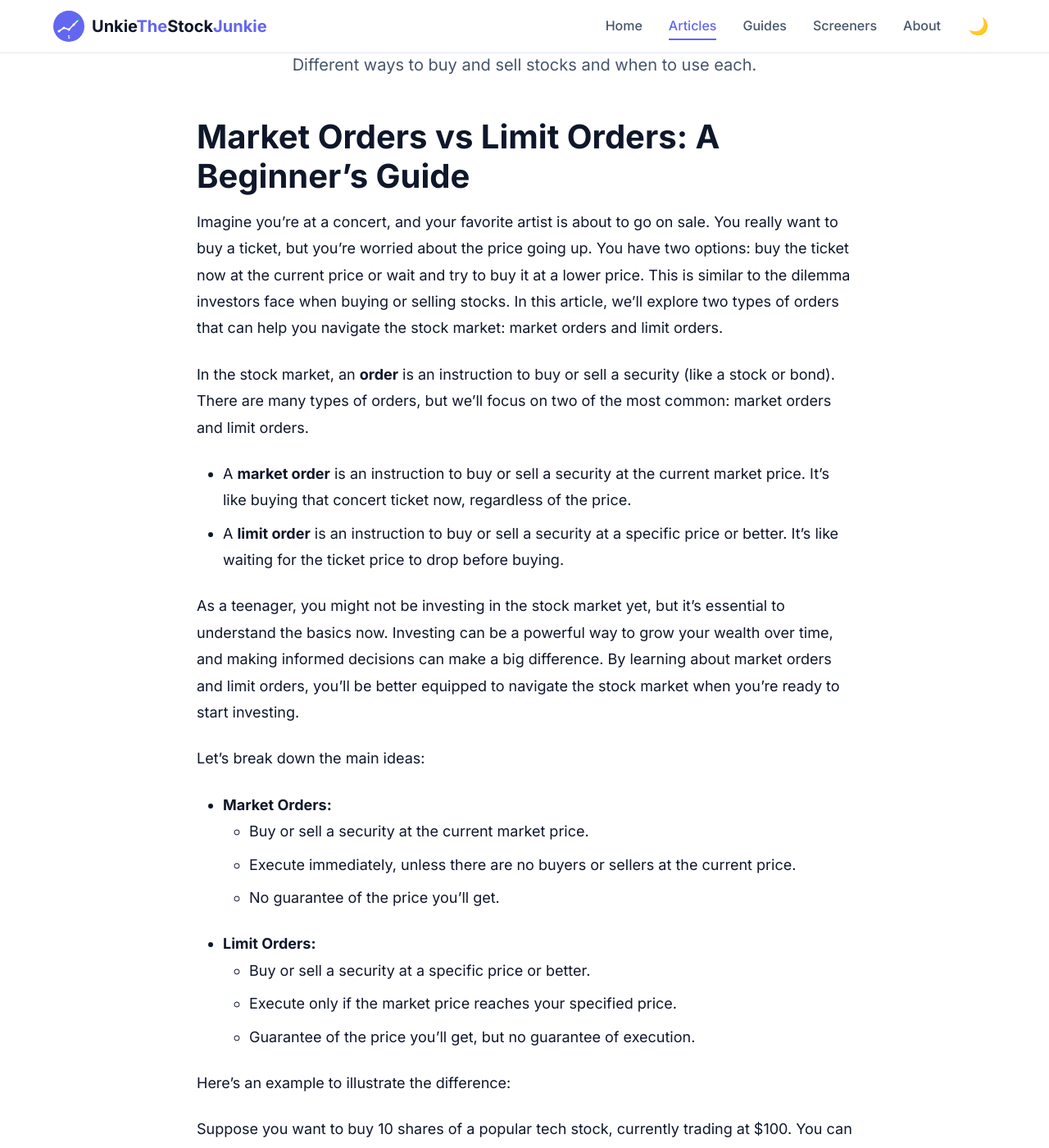
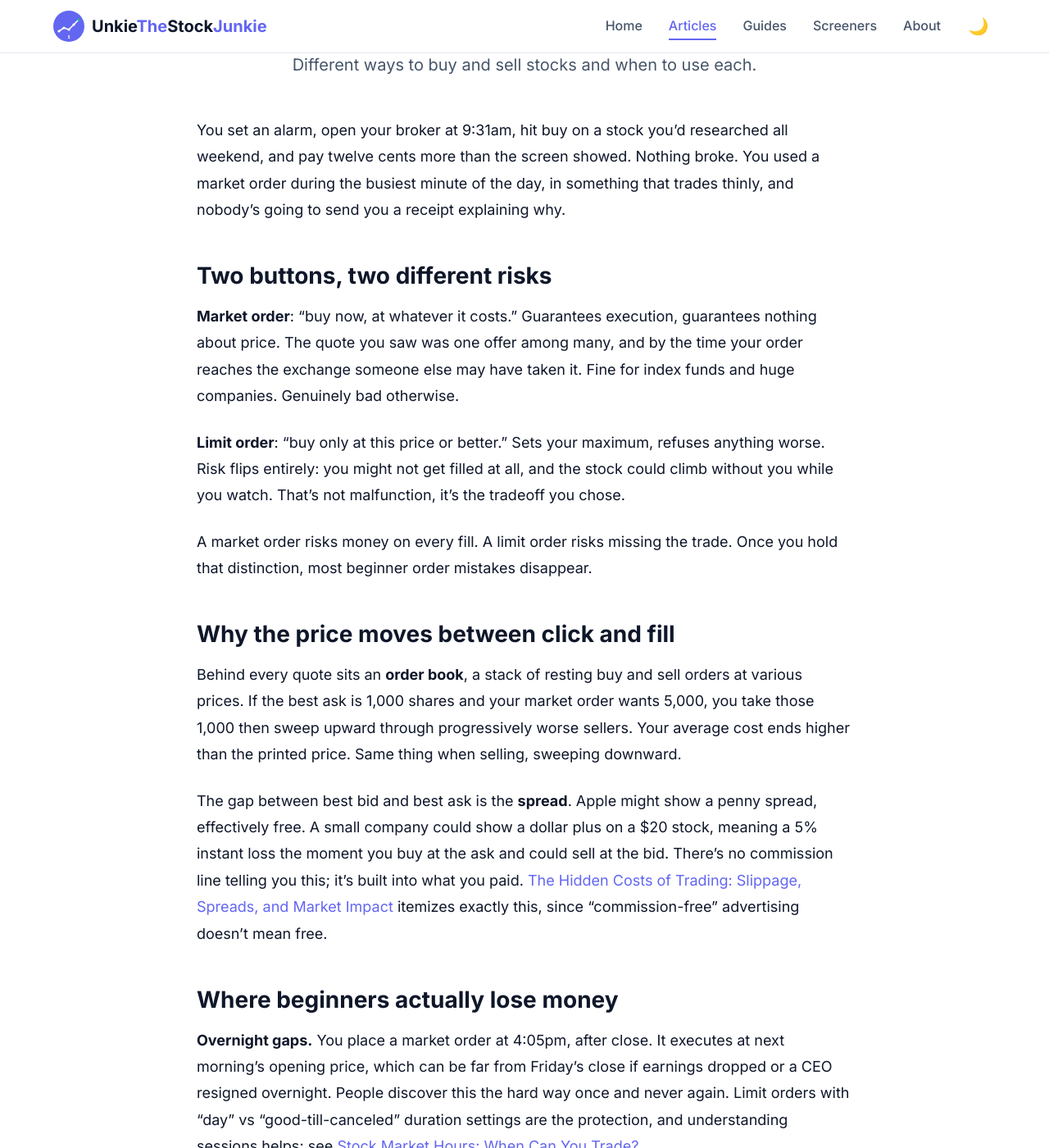
Before and after one commit to Decent-Software-LLC/unkiethestockjunkie.com, a Jekyll site: the page built from _articles/2026-03-25-market-orders-vs-limit-orders.md, in a window 1280 px wide and 1400 px high, scrolled down 1005 px. Shown: the whole window at 82% size. Built offline with Jekyll 4.4.1, drawn with Linux system fonts in a browser that asks for light colours; some of the changed text lies outside the part shown.

Commit message:
content: batch 4 -- crashes, financial-news literacy, order types; split article/guide slug checks
Three rewrites. The crashes piece drops invented probabilities (the old text assigned precise odds
like "40% chance of a 20% return" to stocks/bonds/real estate, which reads as quantified rigor while
being fabricated data -- worst kind on a finance site for minors) and keeps the four episodes with
durable mechanisms instead: margin calls forcing sales in 1929, correlations approaching one in 2008,
and 2020 proving behaviour rather than analysis decides outcomes. Notes that dot-com companies failing
did not make the internet a bad idea, since confusing overvaluation with a bad causally produced both
the buying and the total-exit mistake.

Financial-news piece rewritten around primary sources on EDGAR versus reaction content, including the
circularity where a report moves a stock and then becomes newsworthy because the stock moved, plus
concrete tells (adjectives doing argument's work, unnamed attribution, quarterly results framed as
surprise). Order-types piece covers book-sweeping, spread as invisible cost, overnight gaps from
post-close market orders, and why apps default to market orders: fills are visible, bad fills aren't.
Kept its existing quiz untouched after reading it -- the questions were already accurate.

verify-content.js bug: articles and guides slugs were merged into one set, so /articles/<guide-slug>/
passed while 404ing, which is how I nearly shipped exactly that link. Now two Sets keyed by prefix and
checked with .has() -- my first attempt used Set[n], undefined for every key, which failed all valid
links loudly enough to notice. Mutation-tested both directions.

```diff
--- a/_articles/2026-03-25-market-orders-vs-limit-orders.md
+++ b/_articles/2026-03-25-market-orders-vs-limit-orders.md
@@ -8,15 +8,6 @@ tags: ["order-types", "trading", "basics", "beginner"]
 image: "/assets/images/articles/market-orders-vs-limit-orders-1774436958149.jpg"
 image_credit: "Generated by NVIDIA FLUX.1-schnell"
 image_credit_url: "https://build.nvidia.com/black-forest-labs/flux_1-schnell"
-quiz:
-  - question: "You want to pay no more than $50 for a stock. Which order fits?"
-    options: ["Market order", "Limit order", "Stop loss", "Dividend order"]
-    answer: 1
-    why: "A limit order says 'this price or better' and simply won't fill above your number."
-  - question: "A market order guarantees you get the best possible price."
-    options: ["True", "False"]
-    answer: 1
-    why: "It guarantees speed, not price. You get whatever it costs right now, which can move against you between clicking and filling."
 related_articles:
   - title: "What is the S&P 500 and Why Should You Care?"
     url: "/articles/what-is-the-s-p-500-and-why-should-you-care/"
@@ -28,59 +19,43 @@ related_articles:
     url: "/articles/what-is-an-ipo-when-companies-go-public/"
     description: "How and why companies sell shares to the public for the first time."
 ---
-**Market Orders vs Limit Orders: A Beginner's Guide**
-=====================================================
 
-Imagine you're at a concert, and your favorite artist is about to go on sale. You really want to buy a ticket, but you're worried about the price going up. You have two options: buy the ticket now at the current price or wait and try to buy it at a lower price. This is similar to the dilemma investors face when buying or selling stocks. In this article, we'll explore two types of orders that can help you navigate the stock market: market orders and limit orders.
+You set an alarm, open your broker at 9:31am, hit buy on a stock you'd researched all weekend, and pay twelve cents more than the screen showed. Nothing broke. You used a market order during the busiest minute of the day, in something that trades thinly, and nobody's going to send you a receipt explaining why.
 
-In the stock market, an **order** is an instruction to buy or sell a security (like a stock or bond). There are many types of orders, but we'll focus on two of the most common: market orders and limit orders.
+## Two buttons, two different risks
 
-*   A **market order** is an instruction to buy or sell a security at the current market price. It's like buying that concert ticket now, regardless of the price.
-*   A **limit order** is an instruction to buy or sell a security at a specific price or better. It's like waiting for the ticket price to drop before buying.
+**Market order**: "buy now, at whatever it costs." Guarantees execution, guarantees nothing about price. The quote you saw was one offer among many, and by the time your order reaches the exchange someone else may have taken it. Fine for index funds and huge companies. Genuinely bad otherwise.
 
-As a teenager, you might not be investing in the stock market yet, but it's essential to understand the basics now. Investing can be a powerful way to grow your wealth over time, and making informed decisions can make a big difference. By learning about market orders and limit orders, you'll be better equipped to navigate the stock market when you're ready to start investing.
+**Limit order**: "buy only at this price or better." Sets your maximum, refuses anything worse. Risk flips entirely: you might not get filled at all, and the stock could climb without you while you watch. That's not malfunction, it's the tradeoff you chose.
 
-Let's break down the main ideas:
+A market order risks money on every fill. A limit order risks missing the trade. Once you hold that distinction, most beginner order mistakes disappear.
 
-*   **Market Orders:**
-    *   Buy or sell a security at the current market price.
-    *   Execute immediately, unless there are no buyers or sellers at the current price.
-    *   No guarantee of the price you'll get.
-*   **Limit Orders:**
-    *   Buy or sell a security at a specific price or better.
-    *   Execute only if the market price reaches your specified price.
-    *   Guarantee of the price you'll get, but no guarantee of execution.
+## Why the price moves between click and fill
 
-Here's an example to illustrate the difference:
+Behind every quote sits an **order book**, a stack of resting buy and sell orders at various prices. If the best ask is 1,000 shares and your market order wants 5,000, you take those 1,000 then sweep upward through progressively worse sellers. Your average cost ends higher than the printed price. Same thing when selling, sweeping downward.
 
-Suppose you want to buy 10 shares of a popular tech stock, currently trading at $100. You can place a market order, which would execute immediately at the current price of $100. Or, you can place a limit order to buy at $90, which would only execute if the price drops to $90 or lower.
+The gap between best bid and best ask is the **spread**. Apple might show a penny spread, effectively free. A small company could show a dollar plus on a $20 stock, meaning a 5% instant loss the moment you buy at the ask and could sell at the bid. There's no commission line telling you this; it's built into what you paid. [The Hidden Costs of Trading: Slippage, Spreads, and Market Impact](/articles/the-hidden-costs-of-trading-slippage-spreads-and-market-impact/) itemizes exactly this, since "commission-free" advertising doesn't mean free.
 
-Let's look at a real-world scenario:
+## Where beginners actually lose money
 
-In 2020, the stock price of Tesla (TSLA) was highly volatile. Imagine you wanted to buy 10 shares of Tesla, but you were worried about the price going up. You could place a market order to buy at the current price, which might be around $500. However, if you placed a limit order to buy at $450, you would only execute the trade if the price dropped to $450 or lower.
+**Overnight gaps.** You place a market order at 4:05pm, after close. It executes at next morning's opening price, which can be far from Friday's close if earnings dropped or a CEO resigned overnight. People discover this the hard way once and never again. Limit orders with "day" vs "good-till-canceled" duration settings are the protection, and understanding sessions helps; see [Stock Market Hours: When Can You Trade?](/articles/stock-market-hours-when-can-you-trade/).
 
-Now, let's try a hands-on activity:
+**Pre-market and after-hours.** Thin participation, enormous spreads, tiny orders moving prices violently. Quotes shown there often don't survive the open.
 
-*   Imagine you have $1,000 to invest in the stock market.
-*   Choose a fictional stock with a current price of $50.
-*   Decide whether you want to place a market order or a limit order to buy 20 shares.
-*   Write down your order type, price, and number of shares.
-*   Discuss with a friend or family member why you made that decision.
+**News-minute market orders.** In the seconds after earnings or a Fed statement, liquidity thins just as volume explodes. A market order in that window fills at whatever the panic offers. Professionals widen or cancel their quotes at those moments; retail market orders walk right through.
 
-Here are the main lessons:
+**Stop-loss confusion.** A stop-loss becomes a *market* order once triggered, so a gappy open can sell you far below the level you set. A **stop-limit** specifies a floor instead but can fail to fill while the price runs away. The stop-loss mechanics get their own treatment in [Making Your First Trade](/guides/making-your-first-trade/) alongside a full walkthrough of placing that first trade, and the account setup itself is covered in [Opening Your First Brokerage Account](/guides/opening-your-first-brokerage-account/).
 
-*   Market orders execute immediately at the current market price.
-*   Limit orders execute only if the market price reaches your specified price.
-*   Market orders have no guarantee of price, while limit orders have a guarantee of price but no guarantee of execution.
-*   Investing involves risk, and it's essential to understand the basics before making decisions.
+## The default that should annoy you
 
-If you want to learn more, check out these resources:
+Most apps pre-select market orders because they always execute, and a customer who gets filled feels fine even when priced badly. Failure to fill is visible and frustrating. A bad fill isn't, usually invisible. Follow the incentive: choose limit orders as your habit, especially outside index funds and mega-caps, and especially in the first thirty minutes after the open when spreads are widest.
 
-*   Investopedia: [Market Order](https://www.investopedia.com/terms/m/marketorder.asp) and [Limit Order](https://www.investopedia.com/terms/l/limitorder.asp)
-*   The Securities and Exchange Commission (SEC): [Investor.gov](https://www.investor.gov/)
-*   A beginner's book on investing, such as "A Random Walk Down Wall Street" by Burton G. Malkiel
+For stocks averaging millions of shares daily, the difference rarely matters. For thin names, always use limits, and check displayed size before sending anything large.
 
-**Disclaimer**
---------------
+## Do this today, twenty minutes, zero dollars
 
-This article is for educational purposes only and should not be considered as financial advice. Investing involves risk, and it's essential to do your own research and consult with a financial advisor before making decisions.
+Open a quote page for any thinly traded small company. Find **bid**, **ask**, and **volume**, then compute the spread as a percentage of price. Compare against Apple or an S&P 500 ETF doing the same. The ratio gap is usually dramatic, and it's a real cost you'd have paid silently.
+
+Then paper-trade one purchase using a limit order set slightly below the ask. Watch whether it fills, partially fills, or vanishes. Then repeat with a market order and note what you actually paid versus what the screen had displayed. Feeling that difference with fake money is free tuition; discovering it later with real money isn't. [Paper Trading: Practice Without Risk](/articles/paper-trading-practice-without-risk/) covers setting this up properly.
+
+*Educational content, not financial advice. Order types affect execution quality but do not reduce investment risk, and investing involves losing money.*
```
Also changed, not shown: _articles/2026-03-29-famous-market-crashes-lessons-from-history.md (+26 -30 lines), _articles/2026-05-28-reading-financial-news-separating-signal-from-noise.md (+39 -29 lines), scripts/verify-content.js (+6 -4 lines).
